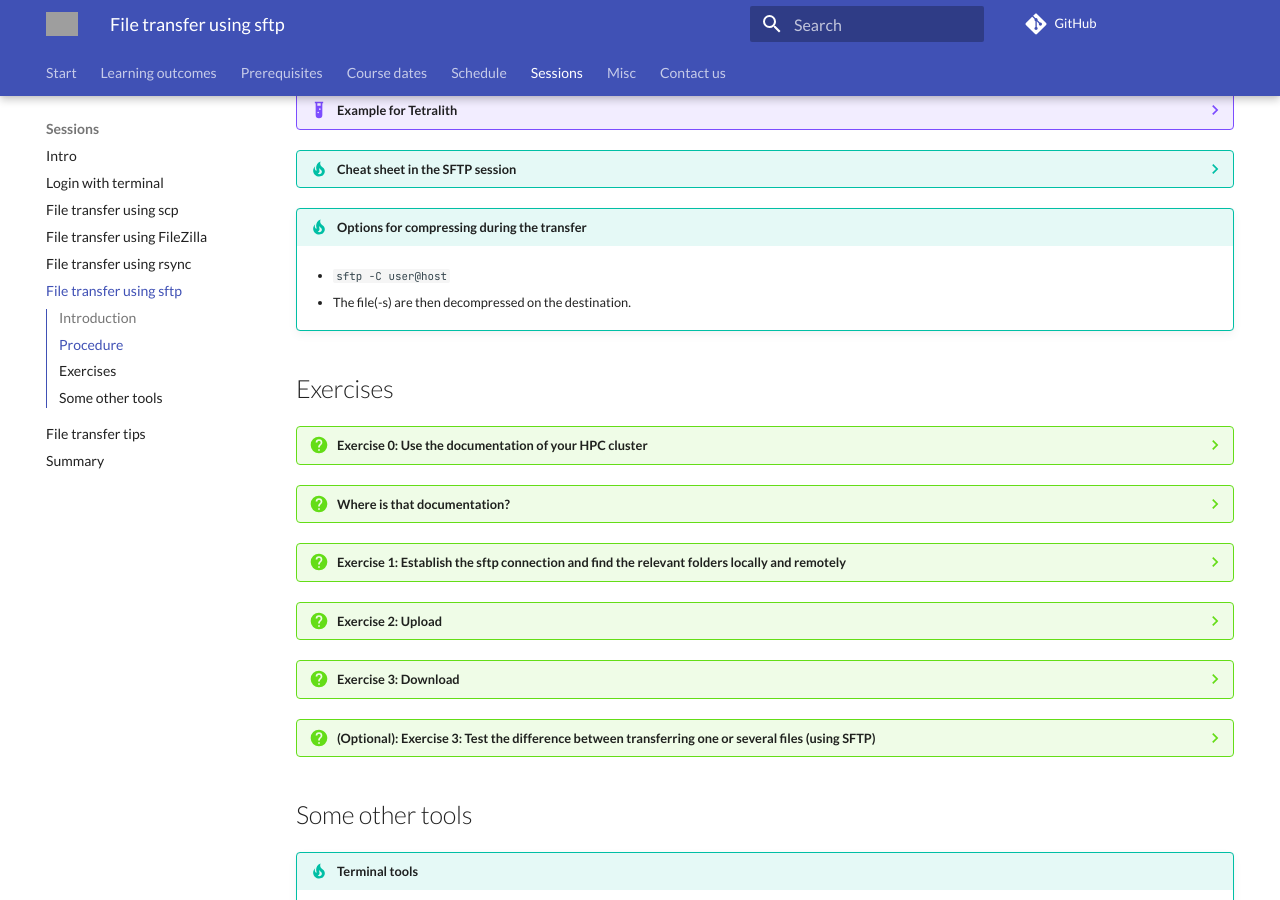
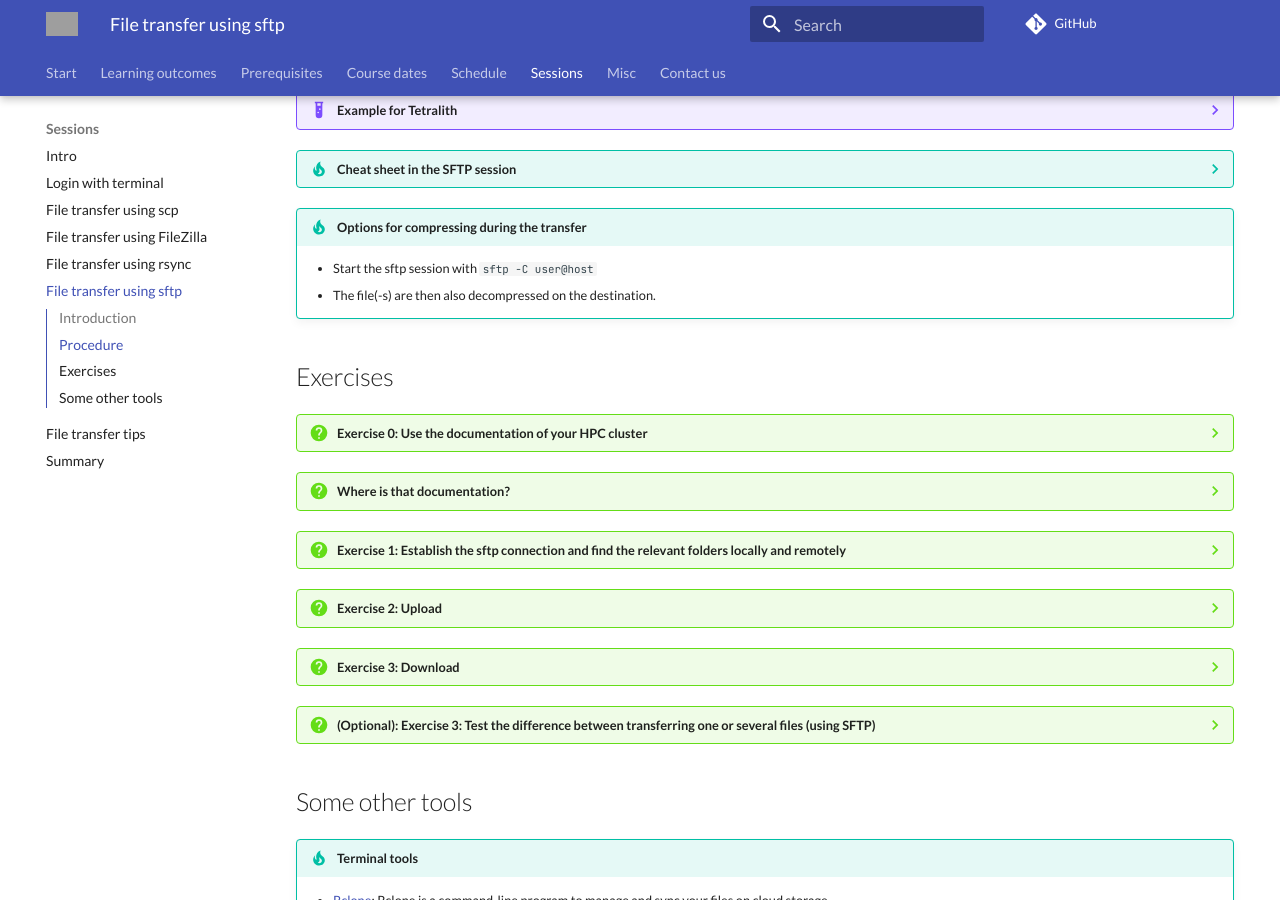
Before and after one commit to UPPMAX/naiss_file_transfer_course, an MkDocs documentation site: the page built from docs/sessions/sftp/README.md, in a window 1280 px wide and 900 px high, scrolled down 1477 px. Built offline with MkDocs 1.6.1 and Material for MkDocs 9.7.7, drawn with Linux system fonts in a browser that asks for light colours; comment, search, counter and statistics services are not loaded; grey boxes are pictures that could not be loaded.

Commit message:
sftp minor fix

```diff
--- a/docs/sessions/sftp/README.md
+++ b/docs/sessions/sftp/README.md
@@ -121,9 +121,8 @@ In `sftp` session, go to right folders and upload/download files to/from the ser
 
 !!! tip "Options for compressing during the transfer"
 
-    - ``sftp -C user@host``
-
-    - The file(-s) are then decompressed on the destination.
+    - Start the sftp session with ``sftp -C user@host``
+    - The file(-s) are then also decompressed on the destination.
 
 ## Exercises
 
```
